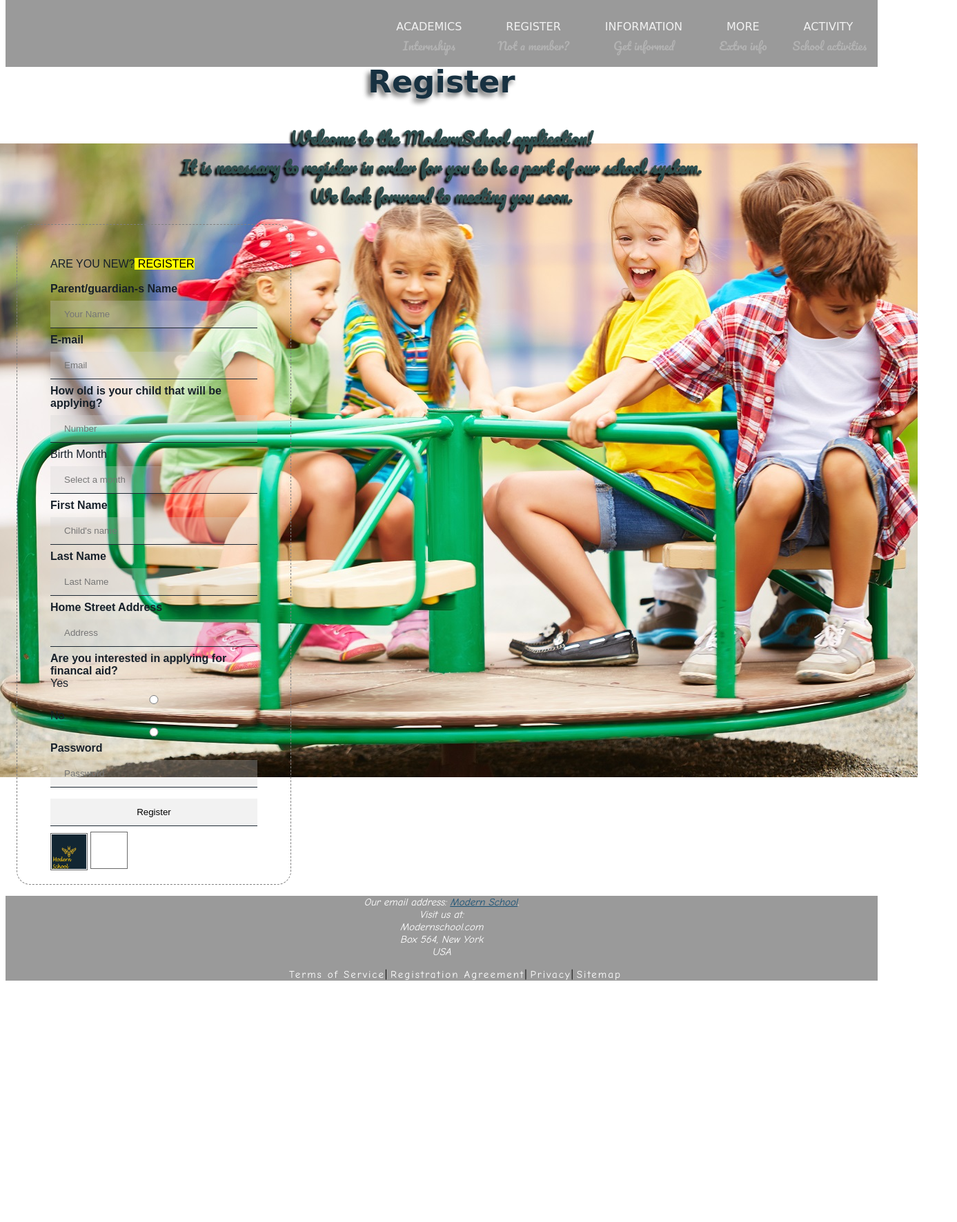
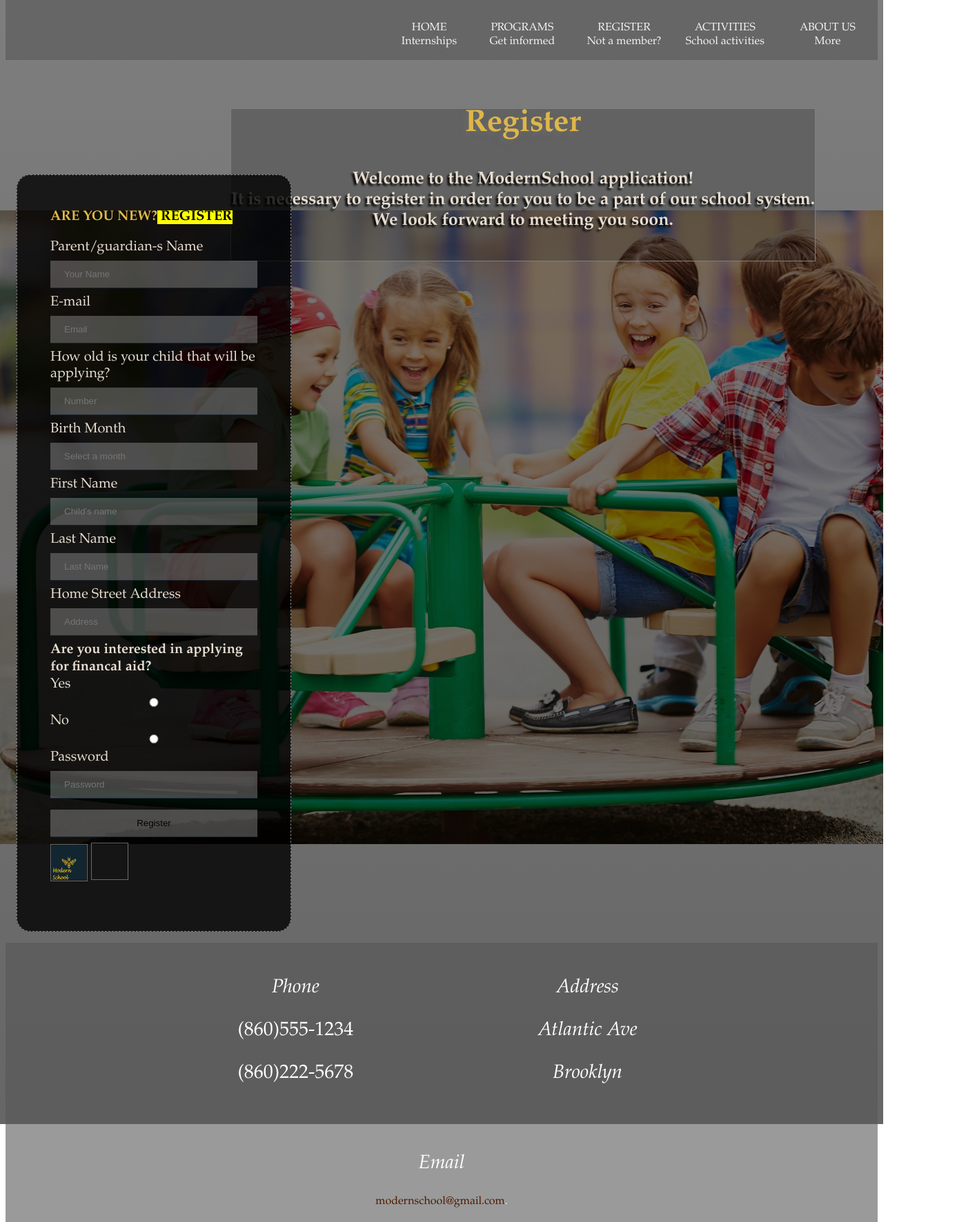
Before and after one commit to zymrytekabashi/PWWW18-19_GR5, a plain HTML site: page Register.html in a window 1280 px wide. Shown: the part 101-1873 px from the top of the page at 69% size, 1387 px wide, since content can reach past the window. Before the commit the page ends 1538 px from the top, so only its background shows below. Drawn offline with Linux system fonts and the light colour scheme; a web font is replaced by a local one.

Commit message:
JavaScript added

```diff
--- a/Register.html
+++ b/Register.html
@@ -6,17 +6,17 @@
      <title>Regjistrohu</title>
     <link href="https://fonts.googleapis.com/css?family=Charm|Pacifico" rel="stylesheet">
      <meta name="viewport" content="width=device-width, initial-scale=1, maximum-scale=1" />
-     <link href="RegisterStyle.css" rel="stylesheet">
+     <link href="registerrrstyle.css" rel="stylesheet">
      <script type="text/javascript" src="JScriptForRegister.js"></script>
 
    </head>
-   <body>
+   <body class="day" class="night">
      <header>
 
              <div class="navigacioni">
 
 
-           <p style="color:#b3b3b3; font-family: 'Charm', cursive; font-family: 'Pacifico', cursive;"> <a href="index.html" target="_blank"  style="text-decoration: none; font-size:25px;";>ModernSchool</a></br>Discover MS</p>
+           <p style="color:#b3b3b3;"> <a href="index.html" target="_blank"  style="text-decoration: none; font-size:25px;";>ModernSchool</a></br>Discover MS</p>
            <p><audio controls>
             <source src="RockNRoll-AvrilLavigne.mp3" type="audio/mpeg">
               Shfletuesi juaj nuk perkrahe audion.
@@ -24,22 +24,23 @@
            </audio></p>
              <nav style="float:right">
 
-                <p><a href="#">ACADEMICS</a></br>Internships</p>
-                <p><a href="#">REGISTER</a></br>Not a member?</p>
-                <p><a href="#">INFORMATION</a></br>Get informed</p>
-                <p><a href="#">MORE</a> </br> Extra info</p>
-                <p><a href="#">ACTIVITY</a></br>School activities</p>
+                <p><a href="#index.html"target="_self">HOME</a></br>Internships</p>
+                <p><a href="#programs.html"target="_self">PROGRAMS</a></br>Get informed</p>
+                <p><a href="#register.html" target="_self">REGISTER</a></br>Not a member?</p>
+                <p><a href="#activity.html" target="_self">ACTIVITIES</a></br>School activities</p>
+                <p><a href="#footer">ABOUT US</a> </br>More</p>
 
 
 
              </nav>
        </div>
+    </header>
 
-   </header>
 
-   <section >
-     <h1 >Register</h1><br>
-      <div id="title"><h2  > Welcome to the ModernSchool application!<br>It is necessary to register in order for you to be a part of our school system.<br> We look forward to meeting you soon.</h2>
+   <section class="Bigbox">
+     <div class="boxing">
+     <h1 >Register</h1>
+      <h5  id="title" > Welcome to the ModernSchool application!<br>It is necessary to register in order for you to be a part of our school system.<br> We look forward to meeting you soon.</h5>
   </div>
    </section>
 
@@ -48,12 +49,12 @@
 
           <div  class="registration" >
 
-             <label>ARE YOU NEW?<mark> REGISTER</mark></label></br><br>
-             <label><b>Parent/guardian-s Name </b></label></br>
+             <label style="color: #e1b849;"><b>ARE YOU NEW?<mark> REGISTER</b></mark></label></br><br>
+             <label>Parent/guardian-s Name </label></br>
              <input type="text" name="Parent" placeholder="Your Name "  size="60" id="parent"></br>
-             <label><b>E-mail</b></label></br>
+             <label>E-mail</label></br>
              <input type="email" name="email" placeholder="Email"  size="60" id="email"></br>
-             <label><b>How old is your child that will be applying?</b></label></br>
+             <label>How old is your child that will be applying?</label></br>
              <input type="number" name="children"  min="6" max=15 ; placeholder="Number"  size="60" id="children"></br>
              <label >Birth Month <input type="text" id="txtList"  placeholder="Select a month" list="months">
               <datalist id="months" name="list">
@@ -73,16 +74,16 @@
                   <select>
               </datalist>
             </label>
-             <label><b>First Name </b></label></br>
+             <label>First Name </label></br>
              <input type="text" name="name" placeholder="Child's name "  size="60" id="ChildName"></br>
-             <label><b>Last Name </b></label></br>
+             <label>Last Name </label></br>
              <input type="text" name="surname" placeholder="Last Name "  size="60" id="Surname"></br>
-             <label><b>Home Street Address </b></label></br>
+             <label>Home Street Address </label></br>
              <input type="text" name="address" placeholder="Address "  size="60" id="address"></br>
              <label><b>Are you interested in applying for financal aid?</b></label></br>
-             Yes<input type="radio" name="financial aid"  size="60" value="yes"></br>
-             No<input type="radio" name="financial aid"  size="60" value="no"></br>
-             <label><b>Password</b></label></br>
+            <label> Yes</label><input type="radio" name="financial aid"  size="60" value="yes"></br>
+            <label> No<label><input type="radio" name="financial aid"  size="60" value="no"></br>
+             <label>Password</label></br>
              <input type="password" name="password" placeholder="Password" size="60" id="password"></br>
              <input type="submit" value="Register">
              <div id="drag" ondrop="drop(event)" ondragover="allowDrop(event)"> <img id="foto" src="logo.png" draggable="true" ondragstart="drag(event)"style"display:inline;" width="50" height="50"></div>
@@ -91,28 +92,35 @@
 
        </form>
 
+</section>
 
 
-   <footer >
+          <footer id="footer">
+
+                  <div class="contact">
+
+                      <p class="headi"><i >Phone</i></p>
+                  <p> (860)555-1234</p>
+                  <p>(860)222-5678
+                      </p>
+                  </div>
 
 
- <address>
-     Our email address: <a href="mailto:modernschool@gmail.com">Modern School</a>.<br>
-        Visit us at:<br>
-           Modernschool.com<br>
-            Box 564, New York<br>
-             USA
-          </address>
-  <ul class="footer-menu">
-                     <li><a href="#">Terms of Service</a></li>|
-                     <li><a href="#">Registration Agreement</a></li>|
-                     <li><a href="#" target="_blank">Privacy</a></li>|
-                     <li><a href="#">Sitemap</a></li>
-                 </ul>
+                  <div class="contact">
+           <address>
+               <p class="headi"> <i >Address</i></p>
+                <p>Atlantic Ave</p>
+                <p>Brooklyn</p>
+
+           </address>
+                  </div>
 
 
-
- </footer>
+           <div class="contact">
+              <p class="headi"> <i >Email</i></p>
+                   <a href="mailto:modernchool@gmail.com">modernschool@gmail.com</a>.
+                  </div>
+      </footer>
 
    </body>
 
--- a/RegisterStyle.css
+++ /dev/null
@@ -1,142 +0,0 @@
-body {
-      font-family: Arial, Helvetica, sans-serif;
-      background-image: url("play.jpg");
-      background-repeat: no-repeat;
-      background-attachment: fixed;
-      background-position: center;
-      position: relative;
-      }
-
-.registration {
-              padding: 3em;
-              margin: 1em;
-              color: #17202a ;
-              float:left
-              font-size: 16px;
-              outline: 0px dashed #FFF8DC;
-              border: 1px dashed gray;
-              position: relative;
-              width: 300px;
-              height: 860px;
-              border-radius:20px;
-              }
-  section h1 {
-                     text-align: center;
-                     font-family: "Comic Sans MS ",sans-serif;
-                     font-weight: bolder;
-                     padding: 0;
-                     margin: 0;
-                     font-size:38px;
-                     text-shadow:-4px 4px 6px dimgray;
-                     color:#132d3e;
-                     animation-duration: 2s;
-                     animation-name: bounceIn;
-                     animation-iteration-count:infinite;
-
-            }
-            section h1:hover {
-                          animation-play-state: paused;
-                              }
-            @keyframes bounceIn {
-                             0% {
-                                 transform: scale(0.1);
-                                 opacity: 0;
-                                }
-                            60% {
-                                 transform: scale(1.2);
-                                 opacity: 1;
-                                 }
-                           100% {
-                                 transform: scale(1);
-                                 }
-                               }
-
-    a { color:#1a5276 ;}
-
-  input[type=text],input[type=password],input[type=email],input[type="submit"],input[type="number"],input[type="radio"],option{
-
-                   width: 100%;
-                   padding: 12px 20px;
-                   margin: 8px 0;
-                   box-sizing: border-box;
-                   background-color: rgba(211, 211, 211, 0.3);
-                   border: 0;
-                   border-bottom: 1px solid #1c2833;
-
-              }
- input[type="submit"]:hover{
-
-                      color:red;
-                     }
- .navigacioni {
-                overflow: hidden;
-                background-color: rgba(88,88,88,0.6);
-
-              }
-
- .navigacioni a,p {
-                  float:left;
-                  display:inline-block;
-                  color: #f2f2f2;
-                  text-align: center;
-                  padding: 5px 16px 1px 1em;
-                  text-decoration: none;
-                  font-family: 'Charm', cursive;
-
-
-                   }
-
-    .navigacioni a:hover {
-                          text-decoration: overline;
-                          }
-
-   nav p {          color:#b3b3b3;
-                    font-family: 'Charm', cursive;
-                    font-family: 'Pacifico', cursive;}
-
-   footer {
-                     font-family: "Comic Sans MS", cursive, sans-serif;
-                     text-align: center;
-                     background-color: rgba(88,88,88,0.6);
-                     color:black;
-                     font-size:15px;
-                     position: relative;
-                 }
-
-
-   .footer-menu li {
-                    display: inline-block;
-                  }
-      address     { color:white;}
-    .footer-menu li a{
-                     color:white;
-                     text-align: center;
-                     text-decoration: none;
-                     position:relative;
-                     letter-spacing: 2px;
-                 }
-      #title {   color:white ;
-                 text-shadow:-3px 3px 3px #000000;
-                 text-align: center;
-                 font-family: 'Charm', cursive;
-                 font-family: 'Pacifico', cursive;
-                 color:#2F4F4F;
-
-
-               }
-    #title:hover
-           {
-             -webkit-transform: scale(1.3);
-             -ms-transform: scale(1.3);
-             transform: scale(1.3);
-             box-shadow: inset 0 0 0 25px #f2f2f2;
-
-           }
-
-    #drag,#drop{
-                 display:inline-block;
-                 border: 1px solid dimgray;
-                 padding:1px;
-                 width:50px;
-                 height:50px;
-                }
--- /dev/null
+++ b/registerrrstyle.css
@@ -0,0 +1,222 @@
+body {
+
+      font-family: Goudy Old Style, Garamond, Big Caslon, Times New Roman, serif;
+      background-image: linear-gradient(rgba(0,0,0,0.5),rgba(0,0,0,0.6)),url("play.jpg");
+      background-repeat: no-repeat;
+      background-attachment: fixed;
+      background-position: center;
+      position: relative;
+
+      }
+
+
+
+.registration {
+
+              padding: 3em;
+              margin: 1em;
+              color: #17202a ;
+              float:left
+              font-size: 16px;
+              outline: 0px dashed #FFF8DC;
+              border: 1px dashed gray;
+              position: relative;
+              top:150px;
+              width: 300px;
+              height: 1000px;
+              border-radius:20px;
+              font-family: Goudy Old Style, Garamond, Big Caslon, Times New Roman, serif;
+              background-color: rgba(0,0,0,0.8);
+              }
+
+
+label{    font-size:20px;
+            color: #e8ddcf;
+          }
+section h1 {
+
+                     text-align: center;
+                     font-weight: bolder;
+                     padding: 0;
+                     margin: 0;
+                     font-size:38px;
+                     text-shadow:-4px 4px 6px dimgray;
+                     color: #e1b849;
+                     animation-duration: 2s;
+                     animation-name: bounceIn;
+                     animation-iteration-count:infinite;
+                     position:relative;
+
+
+
+            }
+
+            section h1:hover {
+
+                          animation-play-state: paused;
+
+                              }
+
+            @keyframes bounceIn {
+
+                             0% {
+
+                                 transform: scale(0.1);
+                                 opacity: 0;
+
+                                }
+
+                            60% {
+
+                                 transform: scale(1.2);
+                                 opacity: 1;
+
+                                 }
+
+                           100% {
+                                transform: scale(1);
+                                 }
+
+                               }
+
+
+input[type=text],input[type=password],input[type=email],input[type="submit"],input[type="number"],input[type="radio"],option{
+
+
+
+                   width: 100%;
+                   padding: 12px 20px;
+                   margin: 8px 0;
+                   box-sizing: border-box;
+                   background-color: rgba(211, 211, 211, 0.3);
+                   border: 0;
+                   border-bottom: 1px solid #1c2833;
+
+
+
+              }
+
+input[type="submit"]:hover{
+                      background-color:#DEB887;
+                      color:#800000;
+                     }
+
+.navigacioni {
+                overflow: hidden;
+                background-color: rgba(88,88,88,0.6);
+              }
+
+.navigacioni a,.navigacioni p {
+
+                  float:left;
+                  display:inline-block;
+                  color: #f2f2f2;
+                  text-align: center;
+                  padding: 5px 16px 1px 1em;
+                  text-decoration: none;
+
+
+                   }
+
+.navigacioni a:hover {
+                          text-decoration: overline;
+                          }
+footer {
+
+                                    font-family: Goudy Old Style, Garamond, Big Caslon, Times New Roman, serif;
+                                    padding: 0px;
+                                    text-align: center;
+                                       background-color: rgba(88,88,88,0.6);
+                                    position: relative;
+                                    margin:0px;
+                                    color:white;
+                                    position: relative;
+                                    top:150px;
+
+
+                                }
+
+footer a:link{color:#4d1a00;
+                                   text-decoration: none;}
+
+footer  a:hover{color: #ff5500;}
+footer a:visited{color:#1a0900;}
+
+
+
+                               .contact p{font-size:15px;}
+                                .headi { font-size:35px;}
+
+                               .container a:link{
+                                   float:right;
+                                   color:#4d1a00;
+                                   text-decoration: none;
+                               }
+                              .container  a:hover{color: #ff5500;}
+                               .container a:visited{color:#1a0900;}
+
+
+                               .contact{
+                                     padding:20px;
+                                     width:100%;
+                                   display:inline-block;;
+                                        width:30%;
+                               text-align: center;}
+                     .contact p{font-size:28px;}
+  #title {       color:white ;
+                 text-shadow:-3px 3px 3px #000000;
+                 text-align: center;
+                color: #e8ddcf;
+                font-size: 25px;
+
+
+
+
+               }
+    .Bigbox{ position: relative;}
+
+    .boxing{  background-color: rgba(0,0,0,0.2);
+              border: 1px solid gray;
+              position: absolute;
+              top:70px;
+              right:90px;
+
+            }
+    #title:hover
+
+           {
+
+             -webkit-transform: scale(1.3);
+
+             -ms-transform: scale(1.3);
+
+             transform: scale(1.3);
+
+             box-shadow: inset 0 0 0 25px rgba(0,0,0,0.8);;
+
+
+
+           }
+
+
+
+    #drag,#drop{
+
+                 display:inline-block;
+
+                 border: 1px solid dimgray;
+
+                 padding:1px;
+
+                 width:50px;
+
+                 height:50px;
+
+                }
+.day {
+      background-image: linear-gradient(rgba(0,0,0,0.5),rgba(0,0,0,0.6)),url("play.jpg");
+    }
+
+.night {
+        background-image:linear-gradient(rgba(0,0,0,0.1),rgba(0,0,0,0.2)),url("play.jpg");
+      }
```
Also changed, not shown: JScriptForRegister.js (+15 -0 lines), index.html (+7 -7 lines).
